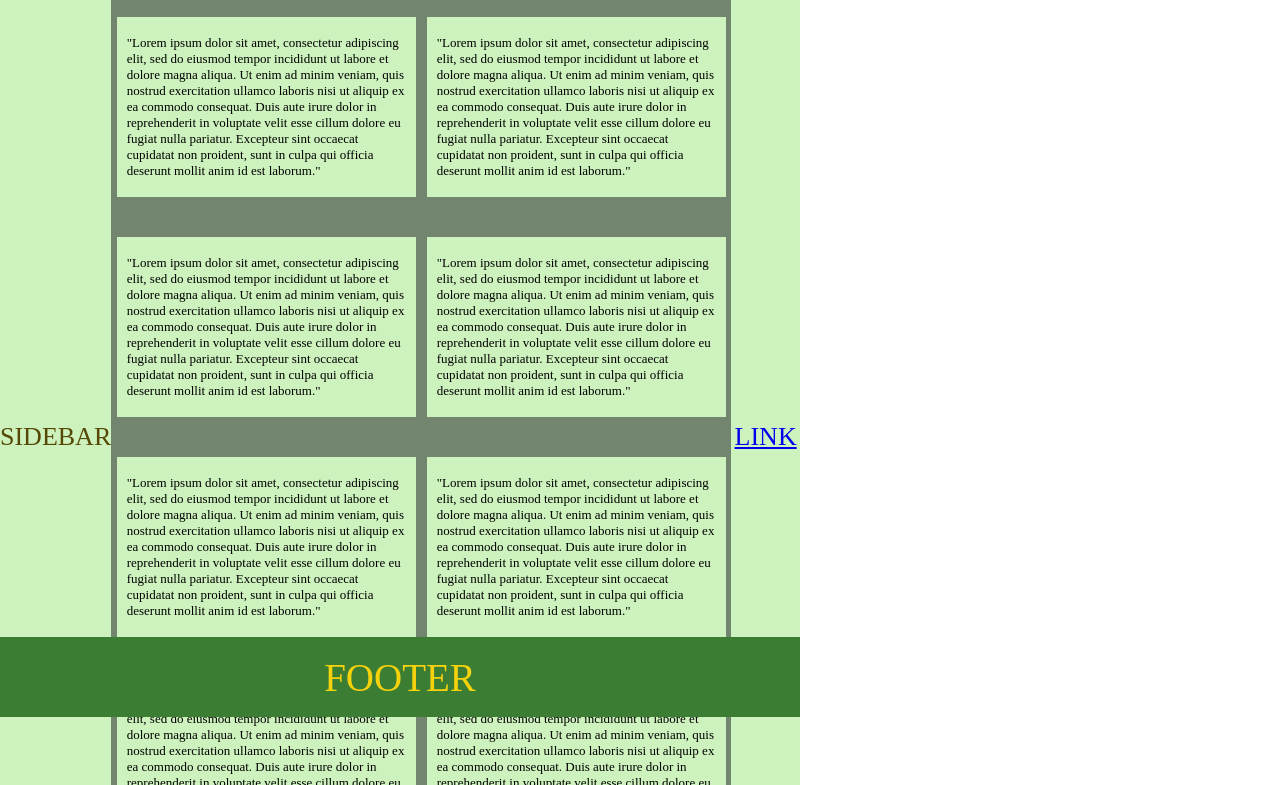
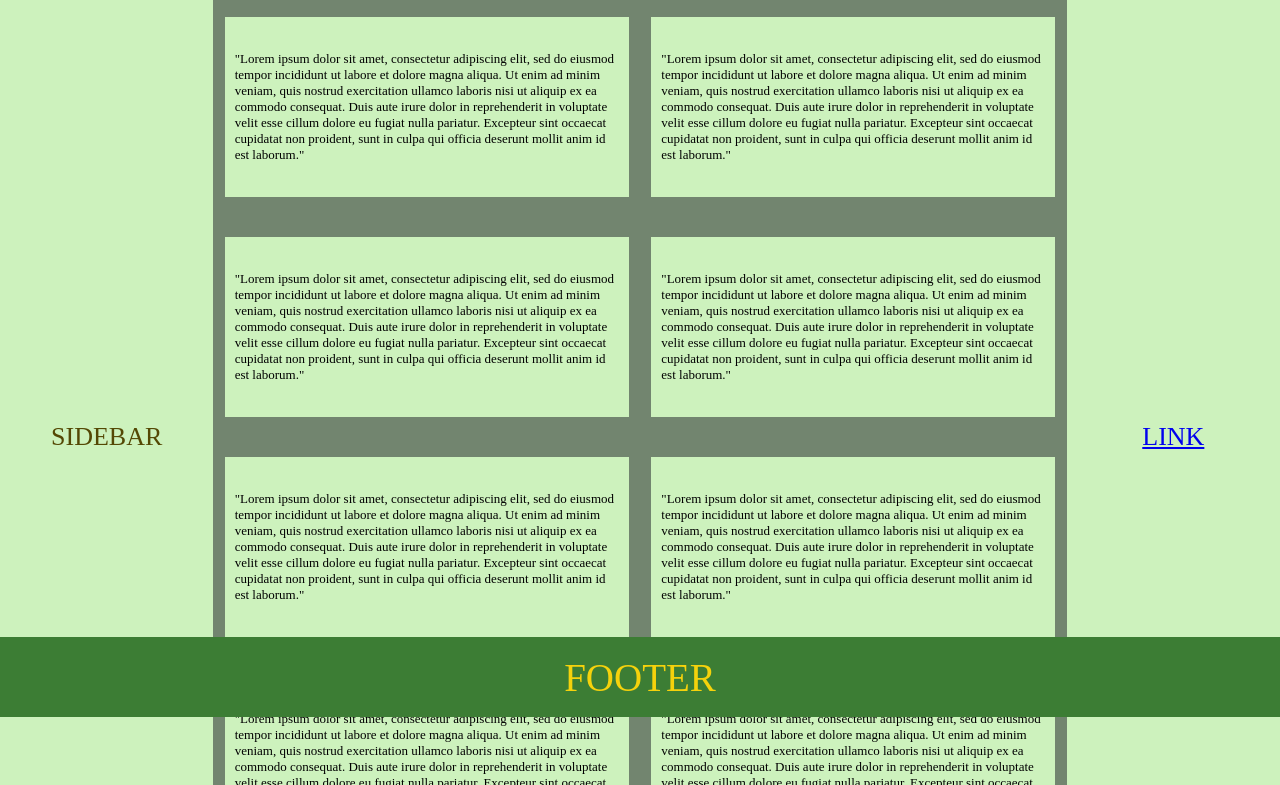
Before and after one commit to birisboros/birisboros.github.io, a plain HTML site: page index.html in a window 1280 px wide. Shown: the part 83-868 px from the top of the page. Drawn offline with Linux system fonts and the light colour scheme.

Commit message:
Update style.css

```diff
--- a/style.css
+++ b/style.css
@@ -1,6 +1,6 @@
 body{
   margin:0px;
-  width:100vh;
+  width:100;
   height:auto;
 }
 .tudo{
```
